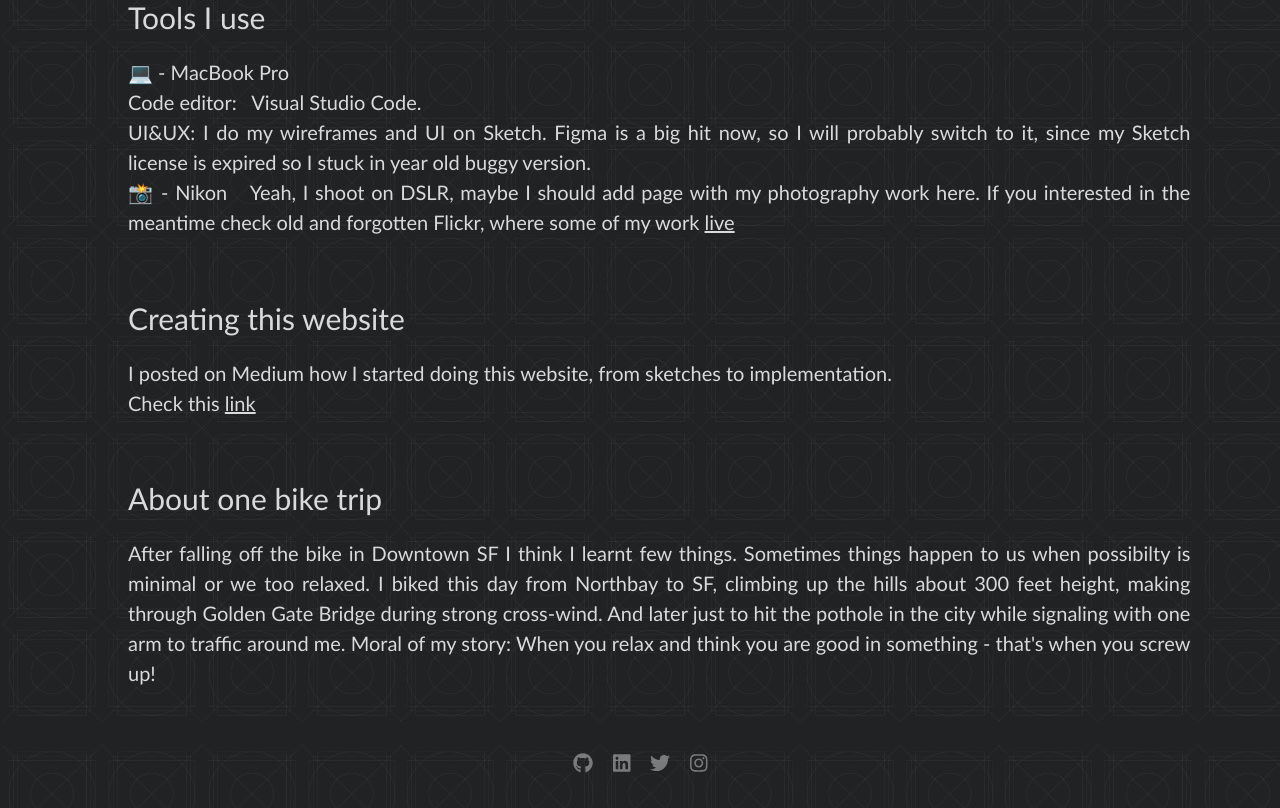
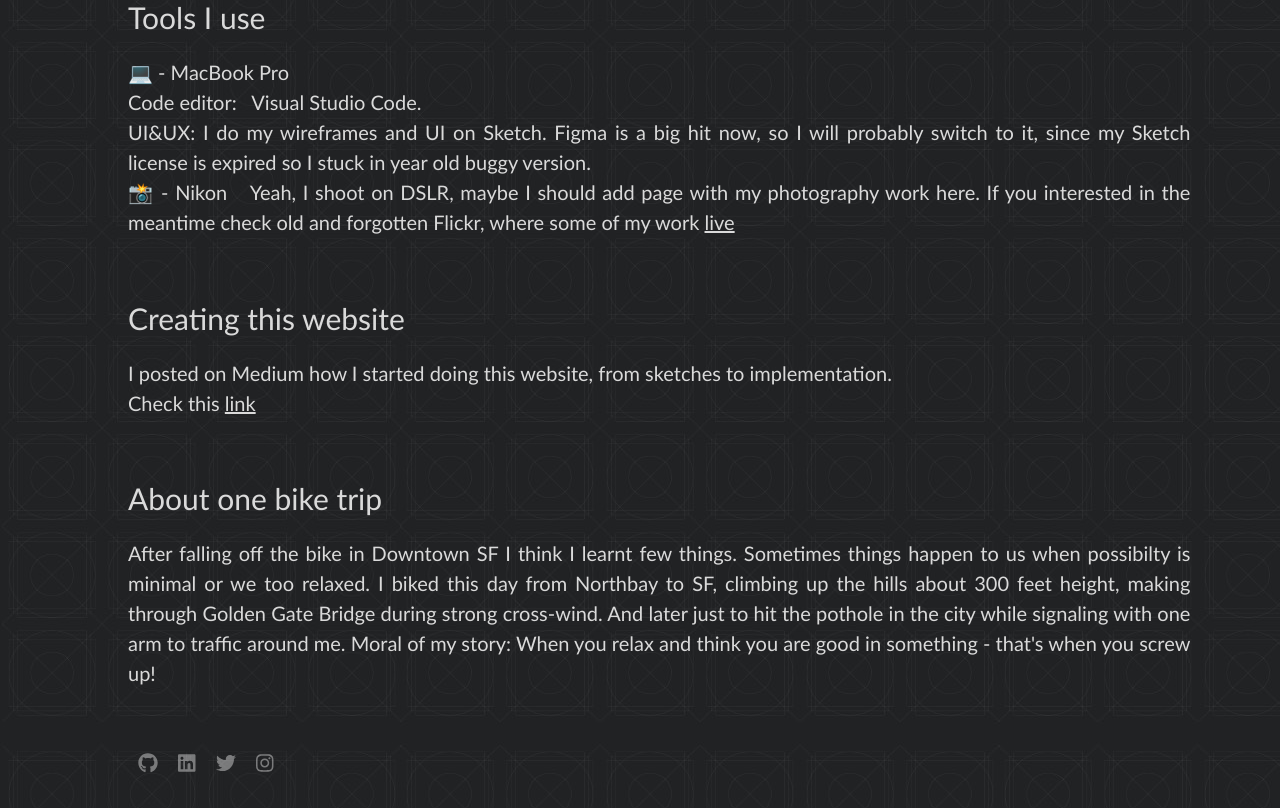
Before and after one commit to sagdish/dev-portfolio, a React (Create React App) app: page /blog in a window 1280 px wide. Shown: the part 465-1273 px from the top of the page. Built offline with nearby package versions, Linux system fonts and the light colour scheme.

Commit message:
change footer

```diff
--- a/src/App.css
+++ b/src/App.css
@@ -296,7 +296,9 @@
 }
 
 .footer.active {
-  background: #212224;
+  /* background: #212224; */
+  justify-content: flex-start;
+  padding-left: 10%;
 }
 
 .footer-social {
--- a/src/components/Footer.js
+++ b/src/components/Footer.js
@@ -7,7 +7,7 @@
   const location = useLocation();
 
   return (
-    <div className='footer'>
+    <div className={location.pathname !== '/' ? 'footer active'  : 'footer'}>
       <div className='footer-social'>
         <a href="https://github.com/sagdish"
           target="_blank"
```
